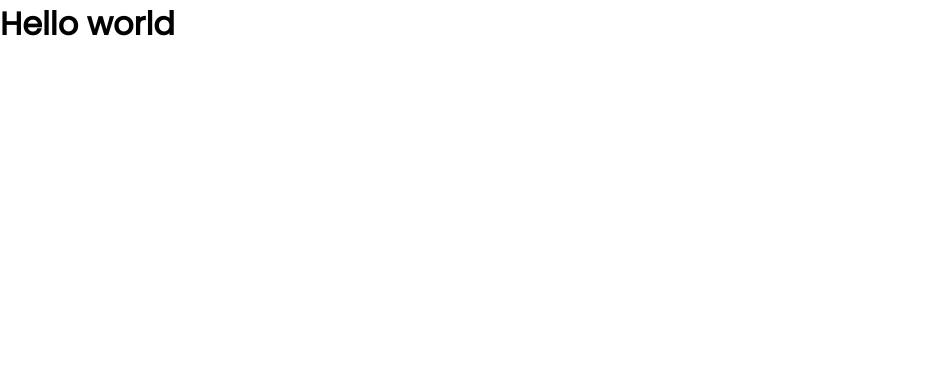
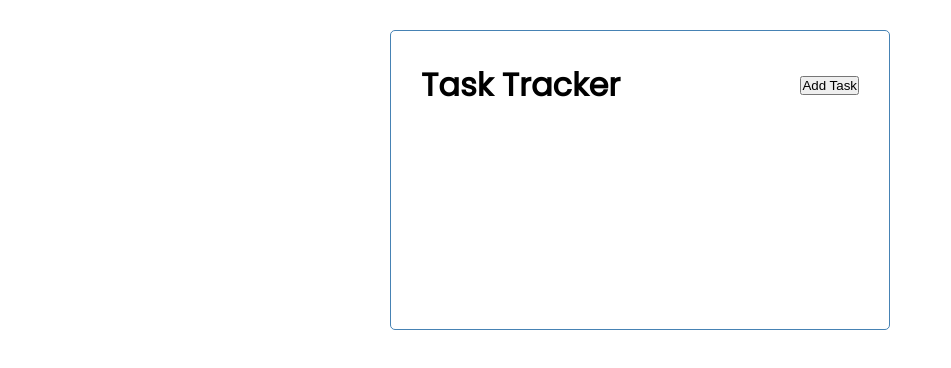
Before and after one commit to DanielMcIntyre2022/Vue-Task-Tracker, a Vue app: page / in a window 1280 px wide. Shown: the top 368 px of the page, without its empty margins (0-951 px from the left). Built offline with nearby package versions, Linux system fonts and the light colour scheme.

Commit message:
created and added header and button component within app

```diff
--- a/src/App.vue
+++ b/src/App.vue
@@ -1,14 +1,17 @@
 <template>
-  <h1>Hello world</h1>
+<div class="container">
+  <Header title="Task Tracker"/>
+</div>
 </template>
 
 <script>
 
+import Header from './components/Header'
 
 export default {
   name: 'App',
   components: {
-
+    Header
   }
 }
 </script>
--- /dev/null
+++ b/src/components/Button.vue
@@ -0,0 +1,10 @@
+<template>
+    <button>Add Task</button>
+</template>
+
+<script>
+    export default {
+        name: 'Button',
+
+    }
+</script>
--- /dev/null
+++ b/src/components/Header.vue
@@ -0,0 +1,29 @@
+<template>
+    <header>
+        <h1> {{ title }} </h1>
+        <Button />
+    </header>
+</template>
+
+<script>
+
+    import Button from './Button';
+
+    export default {
+        name: 'Header',
+        props: {
+            title: String,
+        },
+        components: {
+            Button
+        }
+    }
+</script>
+
+<style scoped>
+    header {
+        display: flex;
+        justify-content: space-between;
+        align-items: center;
+    }
+</style>
```
Also changed, not shown: package.json (+2 -7 lines), .eslintrc.js (deleted), 1 other file (tests, documents, lock files or other folders).
